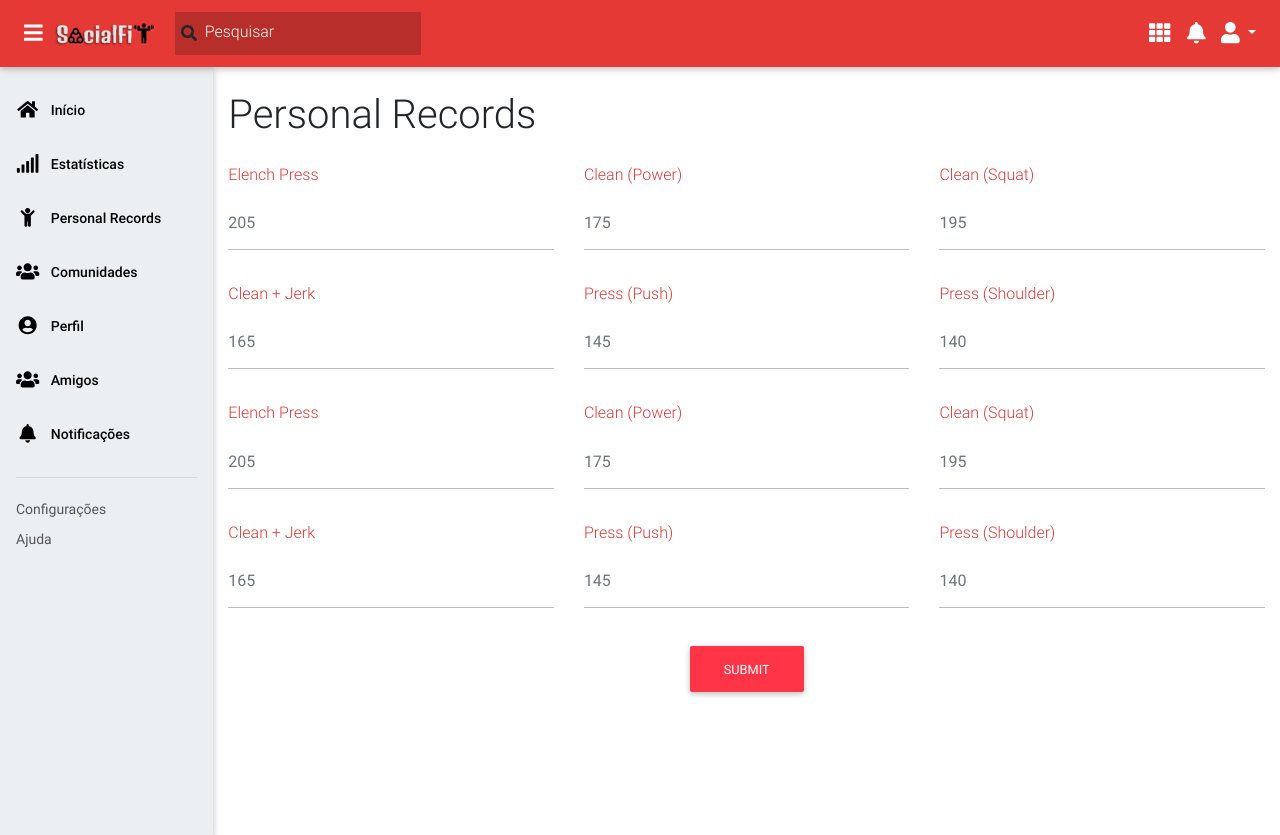
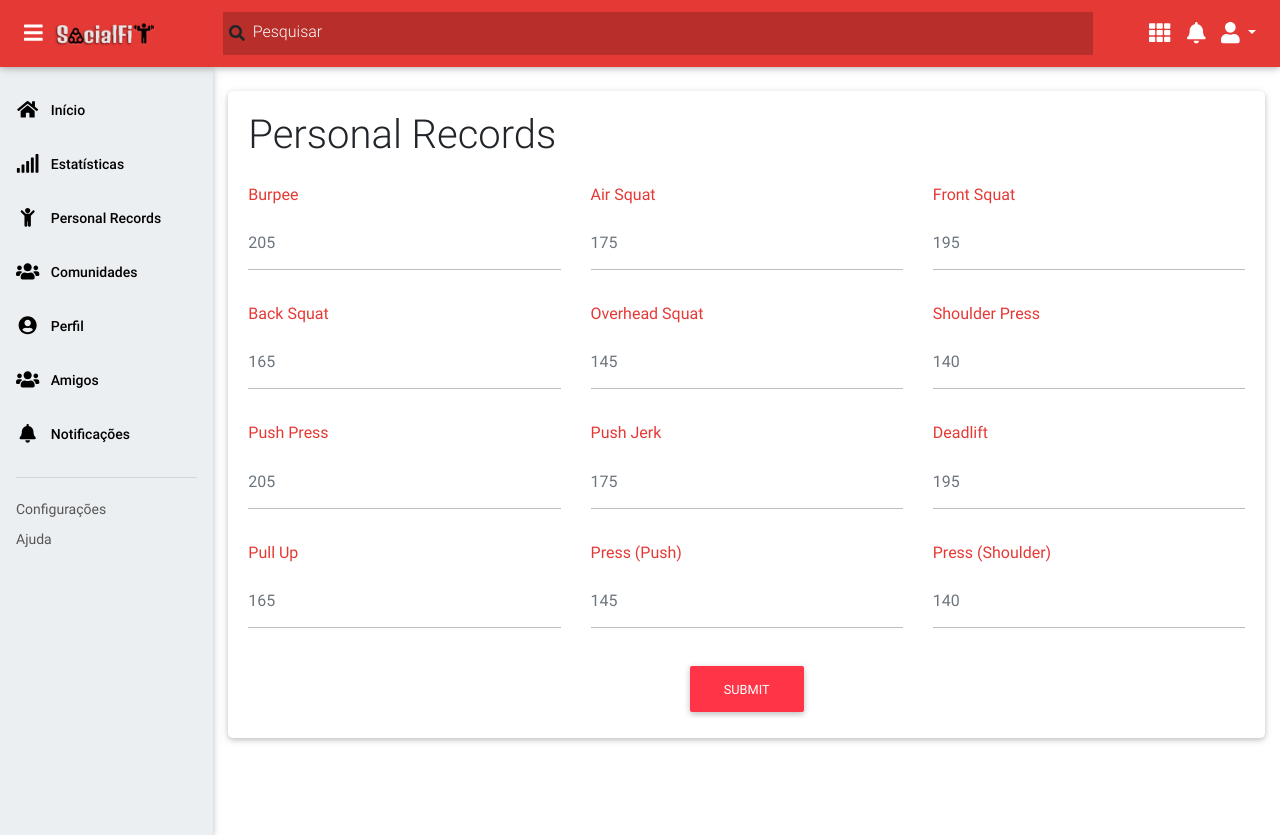
Before and after one commit to social-fit/social-fit, a PHP site: page /personal-records.php in a window 1280 px wide. Run offline with PHP 8.4, Linux system fonts and the light colour scheme; a user stored in the database is signed in; some libraries are stand-ins or nearby versions.

Commit message:
Personal Records

```diff
--- a/personal-records.php
+++ b/personal-records.php
@@ -61,9 +61,9 @@
             <div class="collapse navbar-collapse" id="navbarSupportedContent">
 
                 <!-- Search form -->
-                <form class="form-inline">
+                <form class="form-inline mx-5" style="width: 100%;">
                     <i class="fa fa-search prefix"></i>
-                    <input class="form-control mr-sm-2" type="text" placeholder="Pesquisar" aria-label="Search">
+                    <input class="form-control" style="width: 95%;" type="text" placeholder="Pesquisar" aria-label="Search">
                 </form>
 
             </div>
@@ -114,19 +114,19 @@
                     <div class="sidebar-sticky">
                         <ul class="navbar-nav flex-column nav-flex-icons">
                             <li class="nav-item">
-                                <a class="side-link nav-link">
+                                <a href="index.php" class="side-link nav-link">
                                     <i class="fas fa-home fa-lg fa-fw"></i>
                                     <span class="mx-md-2">Início</span>
                                 </a>
                             </li>
                             <li class="nav-item">
-                                <a href="stats.html" class="side-link nav-link">
+                                <a href="stats.php" class="side-link nav-link">
                                     <i class="fas fa-signal fa-lg fa-fw"></i>
                                     <span class="mx-md-2">Estatísticas</span>
                                 </a>
                             </li>
                             <li class="nav-item">
-                                <a href="personal-records.html" class="side-link nav-link">
+                                <a href="personal-records.php" class="side-link nav-link">
                                     <i class="fas fa-child fa-lg fa-fw"></i>
                                     <span class="mx-md-2">Personal Records</span>
                                 </a>
@@ -173,48 +173,57 @@
                 </nav>
 
                 <div class="col-md-10">
-                    <h1 class="mt-4">Personal Records</h1>
-                    <form action="php/getPR.php" method="GET">
+
+                    <form class="mt-4" action="php/getPR.php" method="GET">
+
+                        <div class="card">
+
+                            <!--Card content-->
+                            <div class="card-body">
+                                <!--Title-->
+                                <h1 class="card-title">Personal Records</h1>
+                                <!--Text-->
+
                                 <div class="row mt-4">
                                     <div class="col-12 col-sm-6 col-md-4 form-group">
-                                <label for="elench-press">Elench Press</label>
-                                <input type="text" name="elench_press" class="form-control" id="elench-press" placeholder="205">
+                                        <label for="elench-press">Burpee</label>
+                                        <input type="text" name="burpee" class="form-control" id="elench-press" placeholder="205">
                                     </div>
                                     <div class="col-12 col-sm-6 col-md-4 form-group">
-                                <label for="clean-power">Clean (Power)</label>
+                                        <label for="clean-power">Air Squat</label>
                                         <input type="text" name="clean_power" class="form-control" id="clean-power" placeholder="175">
                                     </div>
                                     <div class="col-12 col-sm-6 col-md-4 form-group">
-                                <label for="clean-squat">Clean (Squat)</label>
+                                        <label for="clean-squat">Front Squat</label>
                                         <input type="text" name="clean_squat" class="form-control" id="clean-squat" placeholder="195">
                                     </div>
                                     <div class="col-12 col-sm-6 col-md-4 form-group">
-                                <label for="clean-jerk">Clean + Jerk</label>
+                                        <label for="clean-jerk">Back Squat</label>
                                         <input type="text" name="clean_jerk" class="form-control" id="clean-jerk" placeholder="165">
                                     </div>
 
                                     <div class="col-12 col-sm-6 col-md-4 form-group">
-                                <label for="press-push">Press (Push)</label>
+                                        <label for="press-push">Overhead Squat</label>
                                         <input type="text" name="press_push" class="form-control" id="press-push" placeholder="145">
                                     </div>
                                     <div class="col-12 col-sm-6 col-md-4 form-group">
-                                <label for="press-shoulder">Press (Shoulder)</label>
+                                        <label for="press-shoulder">Shoulder Press</label>
                                         <input type="text" name="press_shoulder" class="form-control" id="press-shoulder" placeholder="140">
                                     </div>
                                     <div class="col-12 col-sm-6 col-md-4 form-group">
-                                <label for="elench-press">Elench Press</label>
+                                        <label for="elench-press">Push Press</label>
                                         <input type="text" name="" class="form-control" id="elench-press" placeholder="205">
                                     </div>
                                     <div class="col-12 col-sm-6 col-md-4 form-group">
-                                <label for="clean-power">Clean (Power)</label>
+                                        <label for="clean-power">Push Jerk</label>
                                         <input type="text" name="" class="form-control" id="clean-power" placeholder="175">
                                     </div>
                                     <div class="col-12 col-sm-6 col-md-4 form-group">
-                                <label for="clean-squat">Clean (Squat)</label>
+                                        <label for="clean-squat">Deadlift</label>
                                         <input type="text" name="" class="form-control" id="clean-squat" placeholder="195">
                                     </div>
                                     <div class="col-12 col-sm-6 col-md-4 form-group">
-                                <label for="clean-jerk">Clean + Jerk</label>
+                                        <label for="clean-jerk">Pull Up</label>
                                         <input type="text" name="" class="form-control" id="clean-jerk" placeholder="165">
                                     </div>
 
@@ -231,6 +240,12 @@
                                         <input class="btn btn-danger" type="submit"></input>
                                     </div>
                                 </div>
+
+                            </div>
+
+                        </div>
+
+
                     </form>
                 </div>
             </div>
```
Also changed, not shown: index.php (+5 -5 lines), stats.php (+5 -5 lines). Lines whose indentation alone changed are shown as unchanged.
